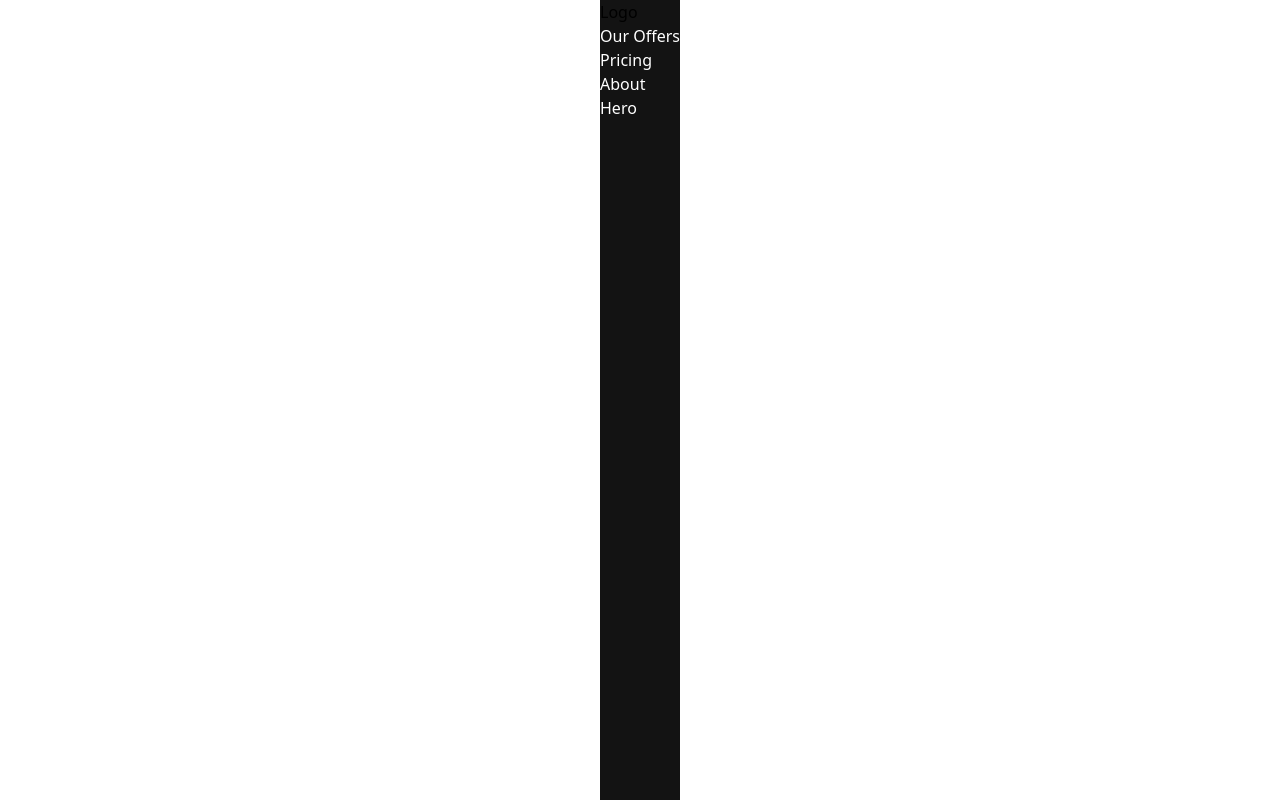
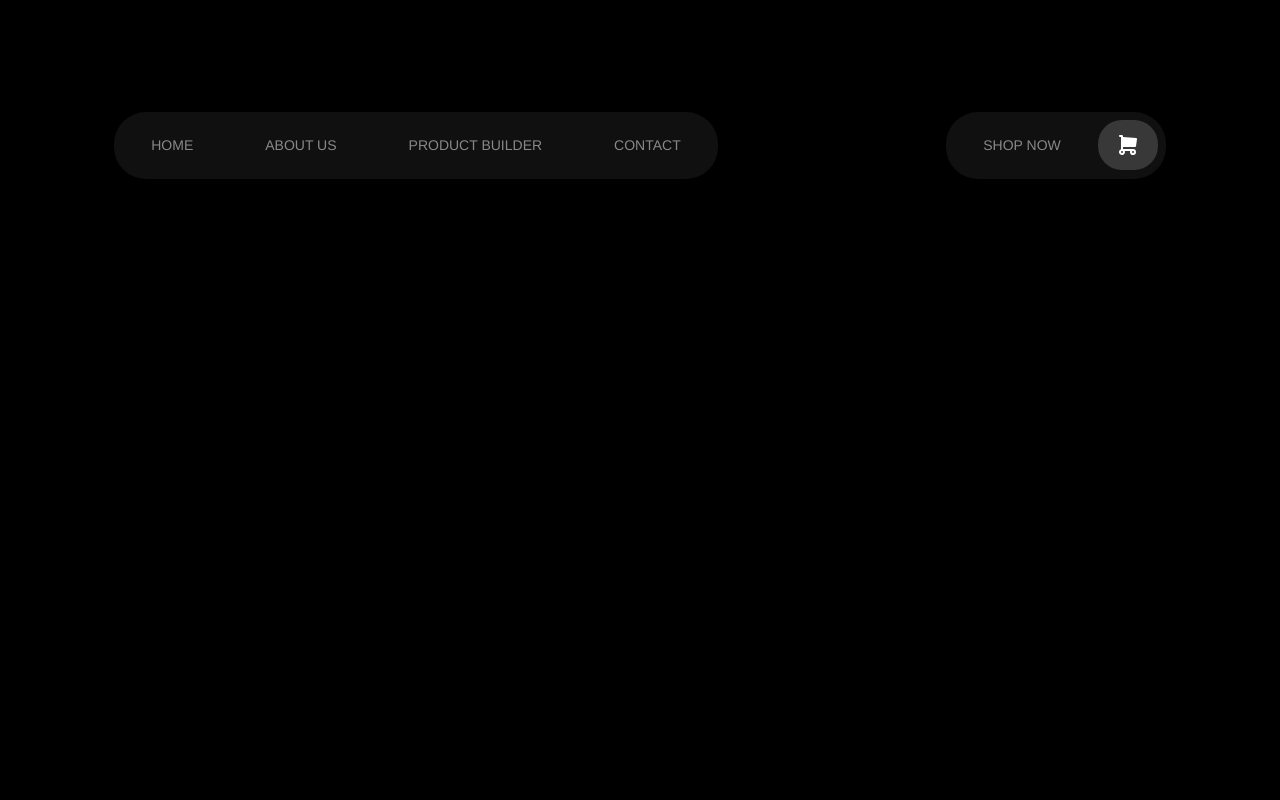
Before and after one commit to denden0121/denzone, a React (Vite) app: page / in a window 1280 px wide. Built offline with nearby package versions, Linux system fonts and the light colour scheme.

Commit message:
feat: add main navigation and shop btn

```diff
--- a/package.json
+++ b/package.json
@@ -10,7 +10,9 @@
     "preview": "vite preview"
   },
   "dependencies": {
+    "@tabler/icons-react": "^3.35.0",
     "@tailwindcss/vite": "^4.1.17",
+    "gsap": "^3.13.0",
     "react": "^19.2.0",
     "react-dom": "^19.2.0",
     "tailwindcss": "^4.1.17"
--- a/src/App.css
+++ b/src/App.css
@@ -1 +1,9 @@
 @import "tailwindcss";
+
+.app-container {
+	width: 100%;
+	min-height: 100vh;
+	display: flex;
+	flex-direction: column;
+	background-color: black;
+}
--- a/src/App.jsx
+++ b/src/App.jsx
@@ -3,7 +3,7 @@ import Home from "@/pages/Home";
 
 const App = () => {
 	return (
-		<div className="w-full">
+		<div className="app-container">
 			<Home />
 		</div>
 	);
--- a/src/components/hero/Hero.jsx
+++ b/src/components/hero/Hero.jsx
@@ -3,9 +3,8 @@ import Navigation from "@/components/navigation/Navigation";
 
 const Hero = () => {
 	return (
-		<div className="bg-(--bg-color) w-full h-dvh w-dvw">
+		<div className="w-full h-dvh">
 			<Navigation />
-			<p className="text-(--text-primary)">Hero</p>
 		</div>
 	);
 };
--- a/src/components/navigation/Navigation.jsx
+++ b/src/components/navigation/Navigation.jsx
@@ -1,15 +1,34 @@
-import React from "react";
-import Logo from "@/components/logo/Logo";
+import styles from "./Navigation.module.css";
+import gsap from "gsap";
+import { useRef } from "react";
+import { IconShoppingCartFilled } from "@tabler/icons-react";
 
 const Navigation = () => {
+	const shopBtnRef = useRef(null);
+
+	const shopBtnClick = () => {};
+
 	return (
-		<div>
-			<Logo />
-
-			<div>
-				<p className="text-(--text-primary)">Our Offers</p>
-				<p className="text-(--text-primary)">Pricing</p>
-				<p className="text-(--text-primary)">About</p>
+		<div className="w-full flex flex-row justify-around items-center py-28">
+			<div
+				className={`w-max bg-(--bg-secondary) flex flex-row justify-center align-center gap-3.5 p-2 overflow-hidden rounded-4xl ${styles.navigationMainContainer}`}
+			>
+				<p>HOME</p>
+				<p>ABOUT US</p>
+				<p>PRODUCT BUILDER</p>
+				<p>CONTACT</p>
+			</div>
+			<div
+				className={`w-max bg-(--bg-secondary) flex flex-row justify-center align-center gap-2 p-2 overflow-hidden rounded-4xl ${styles.navigationSecondaryContainer}`}
+			>
+				<p>SHOP NOW</p>
+				<span
+					ref={shopBtnRef}
+					onMouseEnter={shopBtnClick}
+					className={styles.shopBtn}
+				>
+					<IconShoppingCartFilled />
+				</span>
 			</div>
 		</div>
 	);
--- /dev/null
+++ b/src/components/navigation/Navigation.module.css
@@ -0,0 +1,95 @@
+.navigationMainContainer p {
+	font-size: 14px;
+	font-weight: 500;
+	color: var(--text-secondary);
+	border: 1px solid transparent;
+	border-radius: 38px;
+	width: max-content;
+	padding: 14px 28px;
+	transition: color .6s ease-in-out;
+	cursor: pointer;
+	position: relative;
+}
+
+.navigationMainContainer p:hover {
+	color: var(--text-primary);
+}
+
+.navigationMainContainer p::before {
+	content: "";
+	position: absolute;
+	inset: 0;
+	top: 80%;
+	left: 10px;
+	/* places glow below */
+	width: 100%;
+	height: 70%;
+	background: radial-gradient(ellipse at center,
+			rgba(255, 255, 255, 0.25),
+			rgba(255, 255, 255, 0) 70%);
+	filter: blur(25px);
+	opacity: 0;
+	transition: opacity .3s ease-in-out;
+	pointer-events: none;
+}
+
+.navigationMainContainer p:hover::before {
+	opacity: 1;
+}
+
+.navigationMainContainer P::after {
+	content: "";
+	width: 6px;
+	height: 6px;
+	position: absolute;
+	left: 12px;
+	top: calc(50% - 3px);
+	border-radius: 6px;
+	background-color: var(--text-secondary);
+	transition: all .3s ease-in-out;
+	opacity: 0;
+}
+
+.navigationMainContainer P:hover::after {
+	background-color: var(--text-primary);
+	opacity: 1;
+}
+
+/* secondary container */
+.navigationSecondaryContainer {
+	cursor: pointer;
+	transition: transform .6s ease-in-out;
+}
+
+.navigationSecondaryContainer:hover {
+	transform: scale(1.1);
+}
+
+.navigationSecondaryContainer p {
+	font-size: 14px;
+	font-weight: 500;
+	color: var(--text-secondary);
+	border: 1px solid transparent;
+	border-radius: 38px;
+	width: max-content;
+	padding: 14px 28px;
+	transition: color .6s ease-in-out;
+	position: relative;
+}
+
+
+.navigationSecondaryContainer p:hover {
+	color: var(--text-primary);
+}
+
+
+.shopBtn {
+	color: var(--text-primary);
+	display: flex;
+	justify-content: center;
+	align-items: center;
+	background-color: var(--brand-color);
+	width: 60px;
+	height: 50px;
+	border-radius: 24px;
+}
--- a/src/index.css
+++ b/src/index.css
@@ -11,10 +11,16 @@
 }
 
 #root {
+	--brand-color: #383838;
+
+	--primary-color: #FFFFFF;
+	--secondary-color: #888888;
+
 	--bg-color: #131313;
+	--bg-secondary: #101010;
 
 	--text-primary: #FFFFFF;
-	--text-secondary: #ECECEC;
+	--text-secondary: #888888;
 	--text-tertiary: #6A6A6A;
 }
 
@@ -25,17 +31,23 @@
 	}
 }
 
+html,
+body,
+#root {
+	width: 100%;
+	min-height: 100%;
+	margin: 0;
+	padding: 0;
+}
+
 body {
 	/* 4. Add accessible line-height */
 	line-height: 1.5;
 	/* 5. Improve text rendering */
 	-webkit-font-smoothing: antialiased;
-	height: 100vh;
-	width: 100%;
-	display: flex;
-	flex-direction: column;
-	justify-content: start;
-	align-items: center;
+	overflow-x: hidden;
+	/* Common in GSAP to prevent snapping */
+	font-family: Helvetica, sans-serif;
 }
 
 /* 6. Improve media defaults */
```
Also changed, not shown: 1 other file (tests, documents, lock files or other folders).
